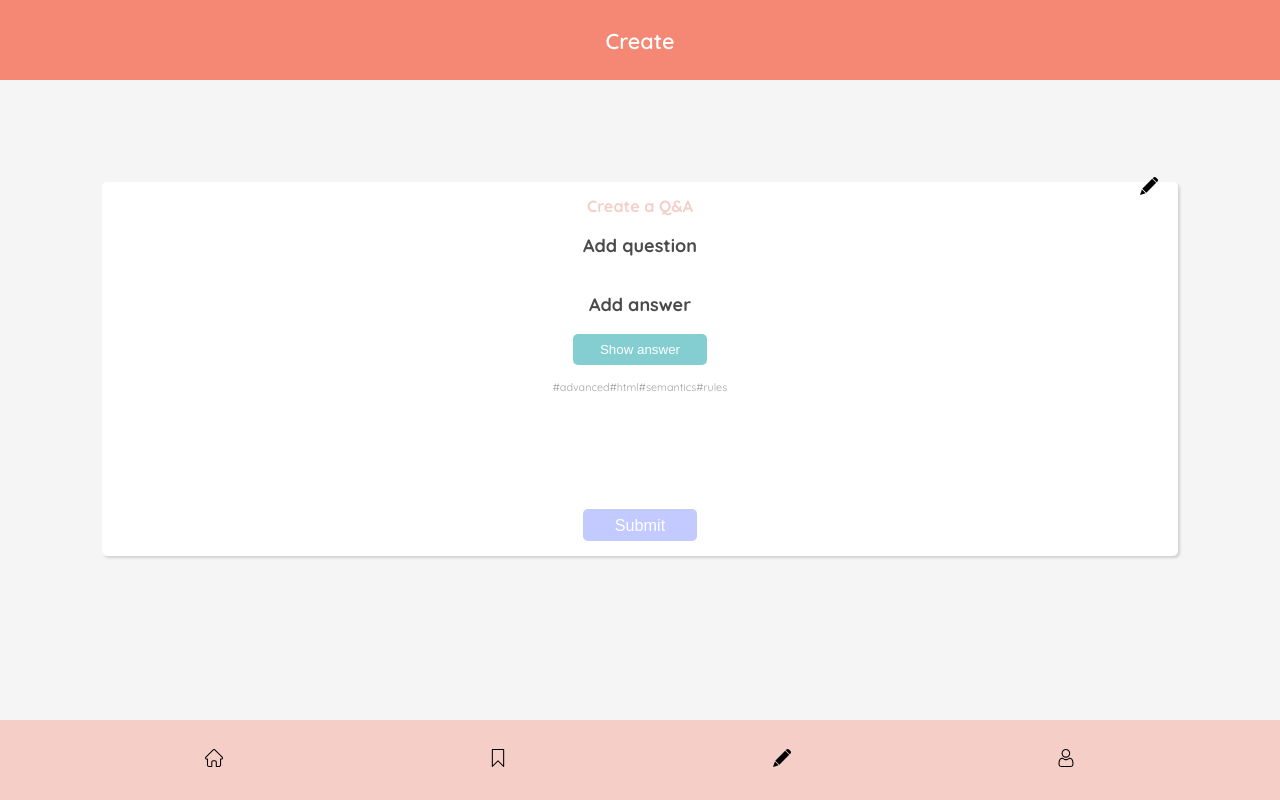
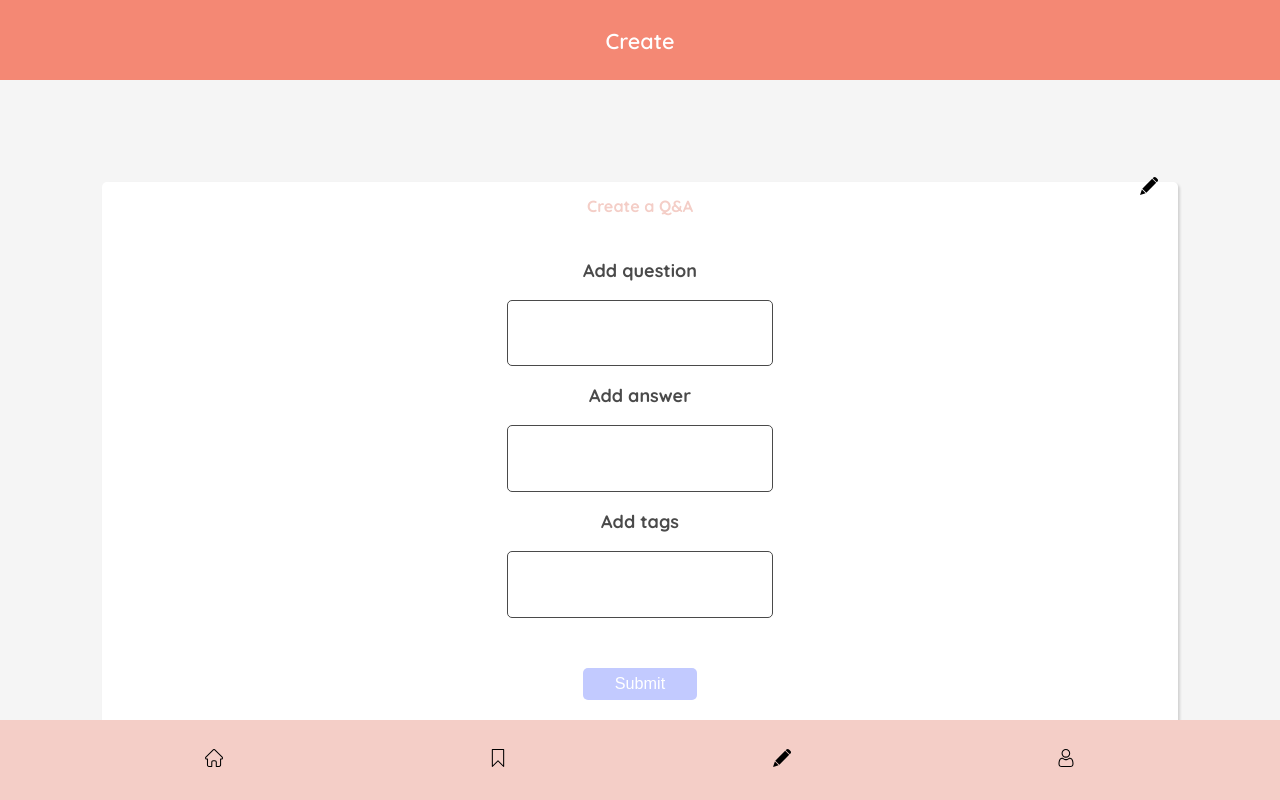
Before and after one commit to mmurakaru/quizz-app, a plain HTML site: page create.html in a window 1280 px wide. Drawn offline with Linux system fonts and the light colour scheme.

Commit message:
create page added

```diff
--- a/create.html
+++ b/create.html
@@ -22,17 +22,23 @@
 
         <section class="card">
             <img class="card__bookmark" src="./assets/icons/pen.svg" alt="">
-            <h2 class="card__header mb-o">Create a Q&A</h2>
+            <h2 class="card__header mb-25">Create a Q&A</h2>
             <p class="card__question mt-0">Add question</p>
+            <form>
+                <input type="text" id="question" name="question">
+            </form>
             <p class="card__question mt-0">Add answer</p>
-            <button class="card__button p-8 mb-15" type="button">Show answer</button>
-            <div class="tags mb-15">
-                <span>#advanced</span>
-                <span>#html</span>
-                <span>#semantics</span>
-                <span>#rules</span>
-            </div>
-            <div class="h-c mt-100 mb-15">
+            <form>
+                <input type="text" id="answer" name="answer">
+            </form>
+
+            <p class="card__question mt-0">Add tags</p>
+
+            <form>
+                <input type="text" id="tags" name="tags">
+            </form>
+
+            <div class="h-c mt-50 mb-50">
                 <button class="form__submit" type="button">Submit</button>
             </div>
         </section>
--- a/styles/components/form.css
+++ b/styles/components/form.css
@@ -12,3 +12,10 @@
 .form__submit:hover {
     opacity: 50%;
 }
+
+input {
+    width: 20em;
+    height: 5em;
+    border: 1px solid #4a4a4a;
+    border-radius: 5px;
+}
--- a/styles/utility.css
+++ b/styles/utility.css
@@ -27,6 +27,10 @@
 
 .mb-50 {
     margin-bottom: 50px;
+}
+
+.mb-25 {
+    margin-bottom: 25px;
 }
 
 .mt-20 {
```
